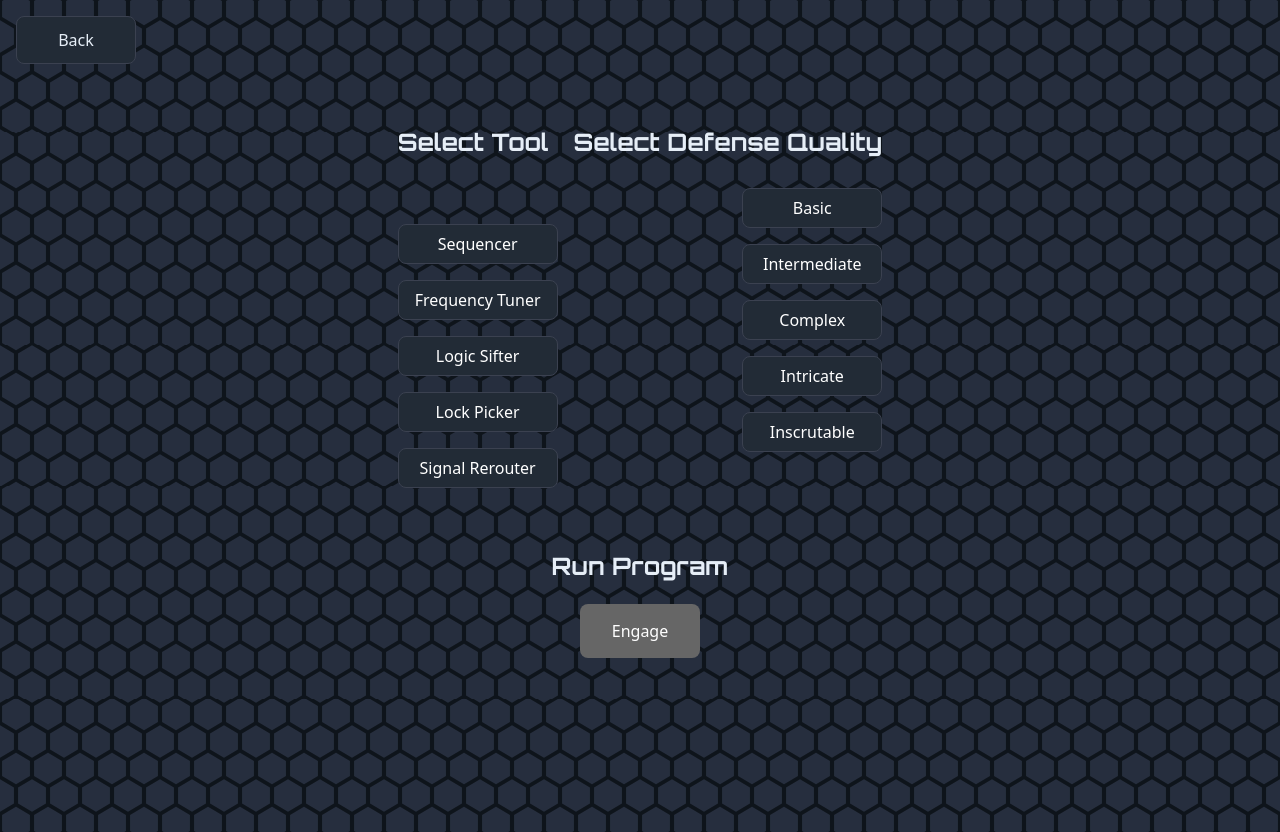
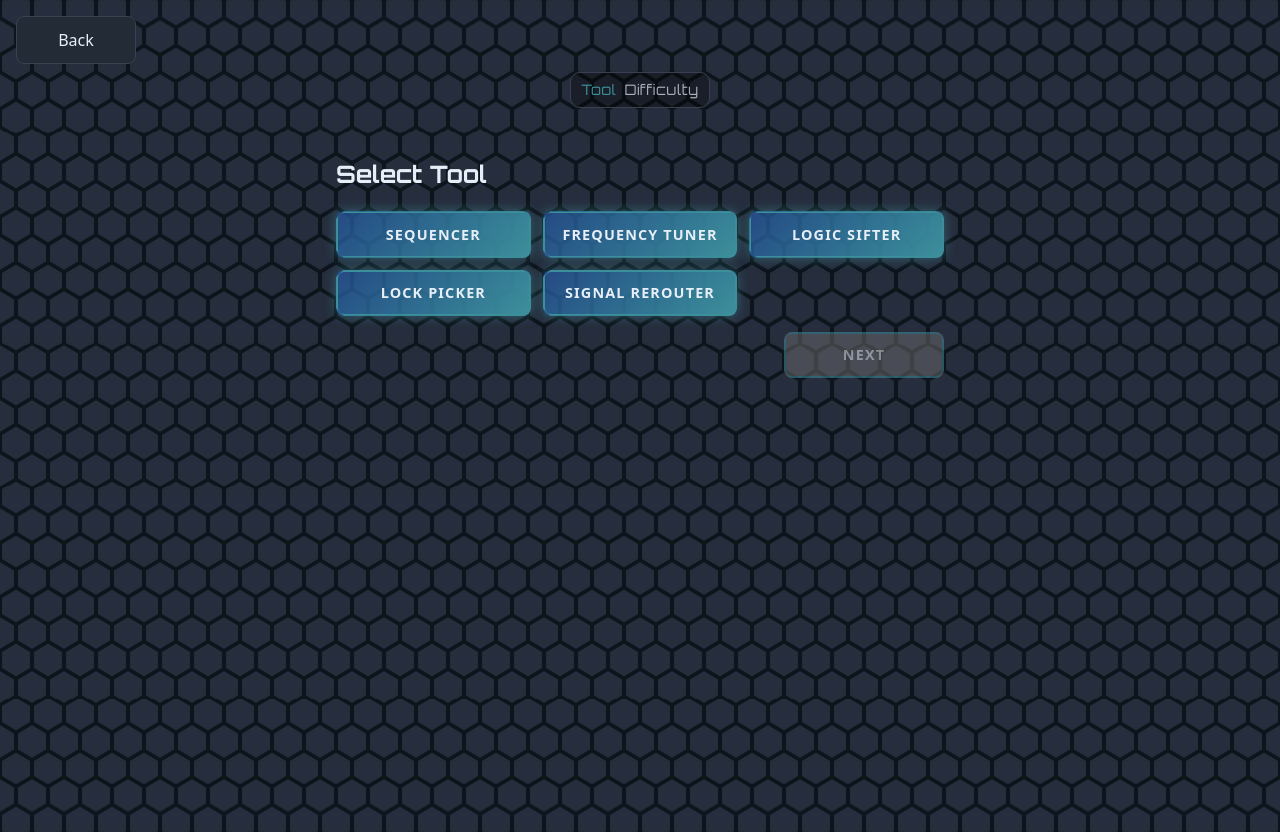
Before and after one commit to eosfrontier/AegisBreaker-field-hacking, a React (Vite) app: page /QuickHack in a window 1280 px wide. Built offline with nearby package versions, Linux system fonts and the light colour scheme; no server answers; a web font is replaced by a local one.

Commit message:
Updated QuickHackScreen with better visuals and transitions

```diff
--- a/src/features/unplanned-puzzle/QuickHackScreen.css
+++ b/src/features/unplanned-puzzle/QuickHackScreen.css
@@ -45,3 +45,107 @@
     opacity: 1;
   }
 }
+
+.qh-stepper {
+  display: flex;
+  justify-content: space-between;
+  align-items: center;
+  gap: 8px;
+  max-width: 400px;
+  margin: 0 auto 12px auto;
+  padding: 6px 10px;
+  background: rgba(0, 0, 0, 0.35);
+  border: 1px solid var(--card-border);
+  border-radius: 10px;
+}
+.qh-stepper span {
+  flex: 1;
+  text-align: center;
+  font-size: 0.9rem;
+  opacity: 0.7;
+  letter-spacing: 0.04em;
+}
+.qh-stepper .active {
+  opacity: 1;
+  color: var(--accent-2);
+}
+
+.qh-slider-viewport {
+  overflow: hidden;
+  width: 100%;
+  max-width: 640px;
+  margin: 0 auto;
+}
+.qh-slider {
+  display: flex;
+  width: 200%;
+  transition: transform 220ms ease;
+}
+.qh-slide {
+  width: 100%;
+  padding: 1rem;
+  box-sizing: border-box;
+}
+
+.qh-tile-grid {
+  display: grid;
+  grid-template-columns: repeat(auto-fit, minmax(180px, 1fr));
+  gap: 12px;
+  margin-top: 1rem;
+}
+
+.hud-btn {
+  position: relative;
+  text-align: center;
+  padding: 0.85rem 1.2rem;
+  border: none;
+  background: linear-gradient(135deg, color-mix(in srgb, var(--accent) 70%, transparent), var(--accent-2));
+  color: var(--text);
+  text-transform: uppercase;
+  letter-spacing: 0.08em;
+  font-weight: 600;
+  font-size: calc(0.9rem * var(--faction-font-scale, 1));
+  cursor: pointer;
+  outline: none;
+  border-radius: 8px;
+  box-shadow: 0 0 12px color-mix(in srgb, var(--accent-2) 55%, transparent);
+  isolation: isolate;
+  overflow: hidden;
+  transition: transform 120ms ease, box-shadow 120ms ease, filter 120ms ease;
+}
+.hud-btn::before,
+.hud-btn::after {
+  content: '';
+  position: absolute;
+  inset: 0;
+  border-radius: 8px;
+  border: 2px solid var(--accent-2);
+  pointer-events: none;
+}
+.hud-btn::before {
+  clip-path: polygon(4% 0, 96% 0, 100% 16%, 100% 84%, 96% 100%, 4% 100%, 0 84%, 0 16%);
+}
+.hud-btn::after {
+  inset: -3px;
+  opacity: 0.55;
+  border-color: color-mix(in srgb, var(--accent-2) 45%, transparent);
+  filter: blur(1px);
+}
+.hud-btn:hover {
+  filter: brightness(1.08);
+  box-shadow: 0 0 16px color-mix(in srgb, var(--accent-2) 65%, transparent),
+    0 0 26px color-mix(in srgb, var(--accent-2) 35%, transparent);
+}
+.hud-btn:active {
+  transform: translateY(1px) scale(0.99);
+  box-shadow: 0 0 8px color-mix(in srgb, var(--accent-2) 55%, transparent);
+}
+.hud-btn:disabled {
+  opacity: 0.55;
+  cursor: not-allowed;
+  box-shadow: none;
+}
+.hud-btn.selected {
+  box-shadow: 0 0 18px color-mix(in srgb, var(--accent-2) 70%, transparent);
+  filter: brightness(1.08);
+}
--- a/src/features/unplanned-puzzle/QuickHackScreen.jsx
+++ b/src/features/unplanned-puzzle/QuickHackScreen.jsx
@@ -7,6 +7,7 @@ import { DIFFICULTY_LABELS, PUZZLE_TOOLS } from './puzzleOptions';
 export default function QuickHackScreen() {
   const [selectedTool, setSelectedTool] = useState(null);
   const [selectedDifficulty, setSelectedDifficulty] = useState(null);
+  const [step, setStep] = useState(0); // 0=tool, 1=difficulty
 
   const [searchParams] = useSearchParams();
   const navigate = useNavigate();
@@ -33,72 +34,72 @@ export default function QuickHackScreen() {
           Back
         </button>
       </div>
-      <div style={{ display: 'flex', justifyContent: 'center', padding: '2rem' }}>
-        {/* Left: Tools */}
-        <div style={{ marginRight: '1rem' }}>
-          <h2 style={{ minHeight: '72px' }}>Select Tool</h2>
-          <div style={{ display: 'flex', flexDirection: 'column', float: 'left' }}>
+      <div className="qh-stepper">
+        <span className={step === 0 ? 'active' : ''}>Tool</span>
+        <span className={step === 1 ? 'active' : ''}>Difficulty</span>
+      </div>
+
+      <div className="qh-slider-viewport">
+        <div className="qh-slider" style={{ transform: `translateX(-${step * 50}%)` }}>
+          {/* Step 0: Tool selection */}
+          <div className="qh-slide">
+            <h2>Select Tool</h2>
+            <div className="qh-tile-grid">
               {PUZZLE_TOOLS.map((tool) => (
                 <button
                   key={tool.type}
                   onClick={() => setSelectedTool(tool.type)}
-                className="qh-btn"
-                style={{
-                  display: 'block',
-                  margin: '0.5rem 0',
-                  padding: '0.5rem 1rem',
-                  background: selectedTool === tool.type ? '#4d5356' : 'var(--surface-2)',
-                  border: '1px solid var(--card-border)',
-                }}
+                  className={`qh-btn hud-btn ${selectedTool === tool.type ? 'selected' : ''}`}
                 >
-                {tool.label}
+                  <span className="hud-btn-label">{tool.label}</span>
                 </button>
               ))}
             </div>
+            <div style={{ marginTop: '1rem', display: 'flex', justifyContent: 'flex-end' }}>
+              <button
+                className="qh-btn hud-btn"
+                disabled={!selectedTool}
+                onClick={() => setStep(1)}
+                style={{ minWidth: '160px' }}
+              >
+                Next
+              </button>
+            </div>
           </div>
 
-        {/* Right: Difficulty */}
-        <div style={{ textAlign: 'right' }}>
+          {/* Step 1: Difficulty */}
+          <div className="qh-slide">
             <h2>Select Defense Quality</h2>
-          <div style={{ display: 'flex', flexDirection: 'column', float: 'right' }}>
+            <p style={{ marginTop: '-4px', opacity: 0.8 }}>
+              Tool: <strong>{PUZZLE_TOOLS.find((t) => t.type === selectedTool)?.label || 'None'}</strong>
+            </p>
+            <div className="qh-tile-grid">
               {Object.entries(DIFFICULTY_LABELS).map(([num, label]) => (
                 <button
                   key={num}
                   onClick={() => setSelectedDifficulty(num)}
-                className="qh-btn"
-                style={{
-                  display: 'block',
-                  margin: '0.5rem 0',
-                  padding: '0.5rem 1rem',
-                  background: String(selectedDifficulty) === num ? '#4d5356' : 'var(--surface-2)',
-                  border: '1px solid var(--card-border)',
-                  width: '140px',
-                }}
+                  className={`qh-btn hud-btn ${String(selectedDifficulty) === num ? 'selected' : ''}`}
                 >
-                {label}
+                  <span className="hud-btn-label">{label}</span>
                 </button>
               ))}
             </div>
-        </div>
-      </div>
-
-      {/* Start */}
-      <div style={{ display: 'flex', justifyContent: 'center', flexDirection: 'column', alignItems: 'center' }}>
-        <h2>Run Program</h2>
+            <div style={{ display: 'flex', justifyContent: 'space-between', marginTop: '1rem' }}>
+              <button className="qh-btn hud-btn secondary" onClick={() => setStep(0)}>
+                Back
+              </button>
               <button
-          className="qh-btn"
+                className="qh-btn hud-btn"
                 disabled={!selectedTool || !selectedDifficulty}
                 onClick={handleStartPuzzle}
-          style={{
-            padding: '1rem 2rem',
-            background: !selectedTool || !selectedDifficulty ? 'var(--btn-disabled)' : 'var(--btn-bg)',
-            border: 'none',
-            maxWidth: '200px',
-          }}
+                style={{ minWidth: '160px' }}
               >
                 Engage
               </button>
             </div>
           </div>
+        </div>
+      </div>
+    </div>
   );
 }
```
Lines whose indentation alone changed are shown as unchanged.
